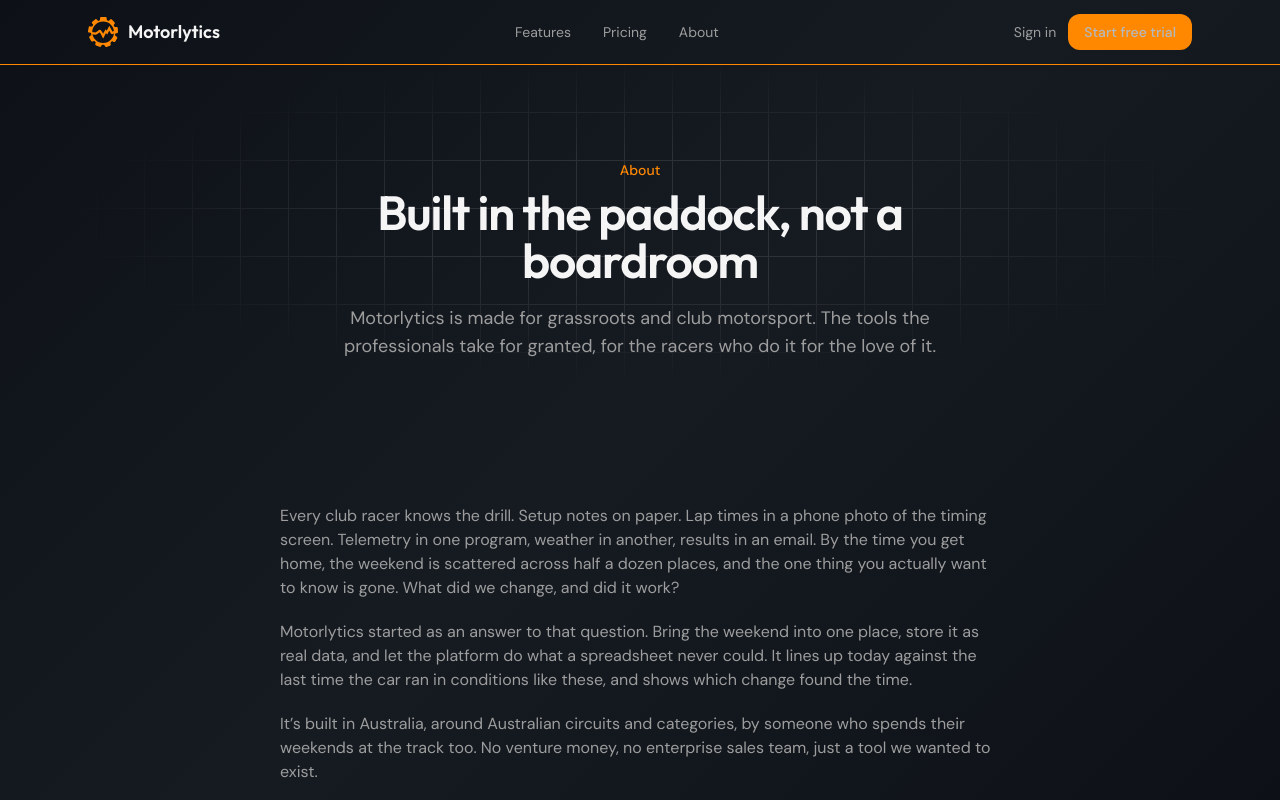
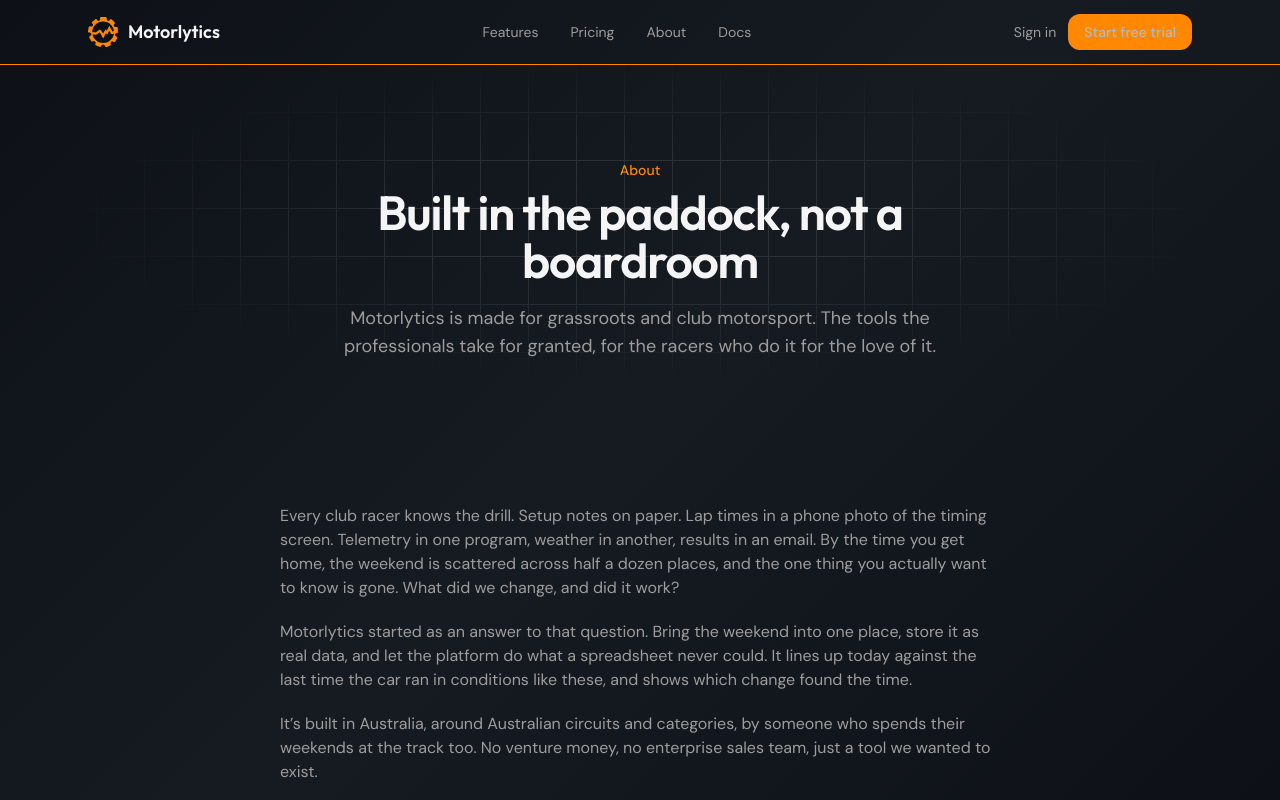
Before and after one commit to jishua9/Motorlytics-landing-page.github.io, a Next.js app: page /about in a window 1280 px wide. Shown: the top 800 px of the page. Built offline with nearby package versions, Linux system fonts and the light colour scheme; no server answers.

Commit message:
feat: link to docs.motorlytics.com.au from nav and footer

```diff
--- a/components/site/site-footer.tsx
+++ b/components/site/site-footer.tsx
@@ -2,6 +2,7 @@ const FOOTER_LINKS = [
   { label: 'Features', href: '/features' },
   { label: 'Pricing', href: '/pricing' },
   { label: 'About', href: '/about' },
+  { label: 'Docs', href: 'https://docs.motorlytics.com.au' },
   { label: 'Sign in', href: 'https://app.motorlytics.com.au/login' },
 ]
 
--- a/components/site/site-nav.tsx
+++ b/components/site/site-nav.tsx
@@ -59,6 +59,12 @@ export function SiteNav() {
           <a href="/about" className="transition-colors hover:text-text-select">
             About
           </a>
+          <a
+            href="https://docs.motorlytics.com.au"
+            className="transition-colors hover:text-text-select"
+          >
+            Docs
+          </a>
         </nav>
 
         <div className="flex items-center gap-3">
```
